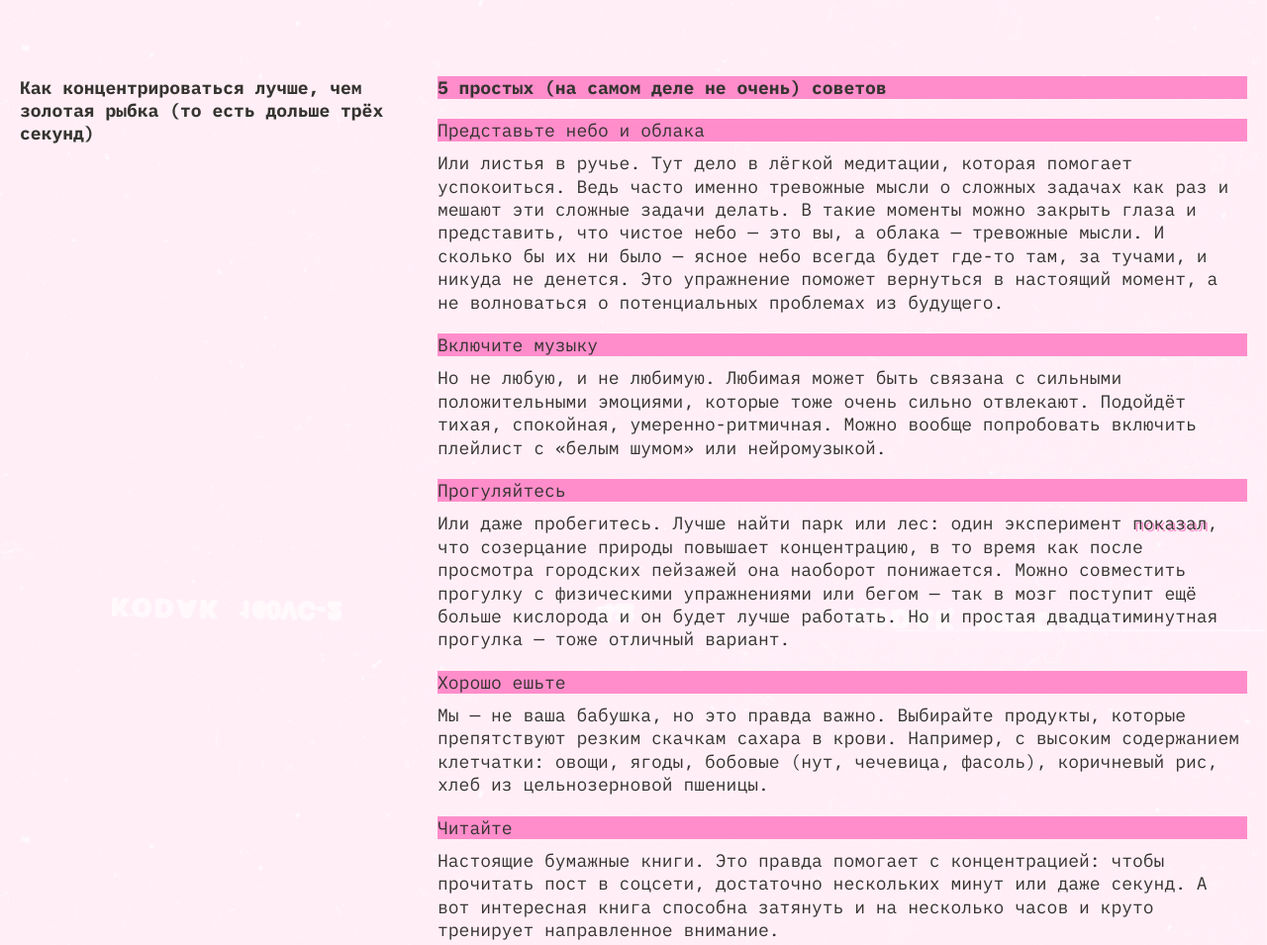
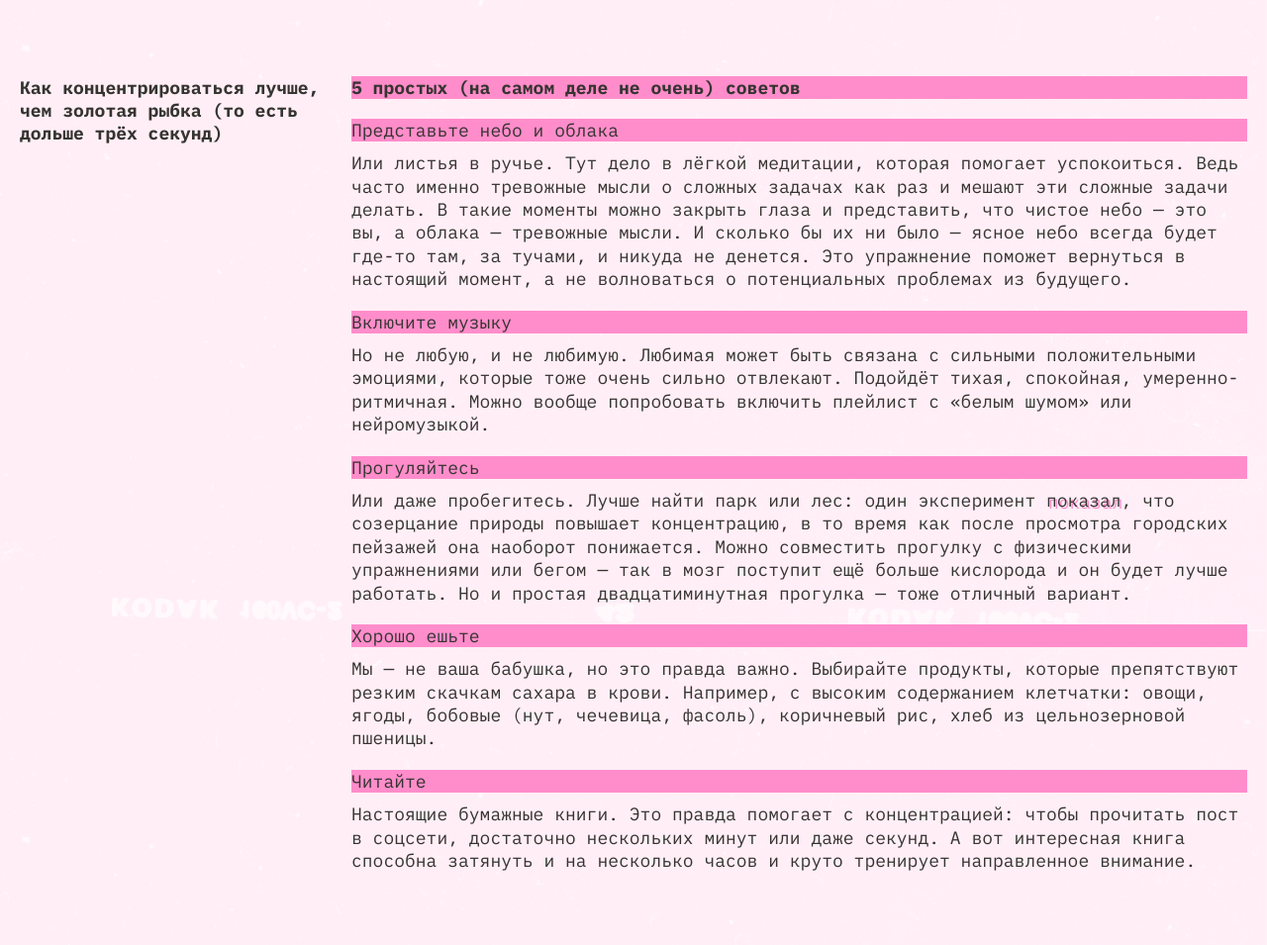
Before and after one commit to iadoreplato/slozhno-sosredotochitsya-fd, a website: page index.html in a window 1280 px wide. Shown: the part 1762-2717 px from the top of the page at 99% size. Drawn offline with Linux system fonts and the light colour scheme.

Commit message:
6th commit

```diff
--- a/styles/style.css
+++ b/styles/style.css
@@ -411,6 +411,10 @@
     gap: 13px;
   }
 
+  .section_how {
+    grid-template-columns: 322px 1fr;
+  }
+
   .section__paragraphs {
     display: grid;
     grid-template-columns: repeat(3, minmax(315px, 1fr));
@@ -421,10 +425,6 @@
     width: 25ch;
   }
 
-  .section__article {
-    min-width: 67.5ch;
-  }
-
   .footer {
     min-height: 768px;
   }
```
